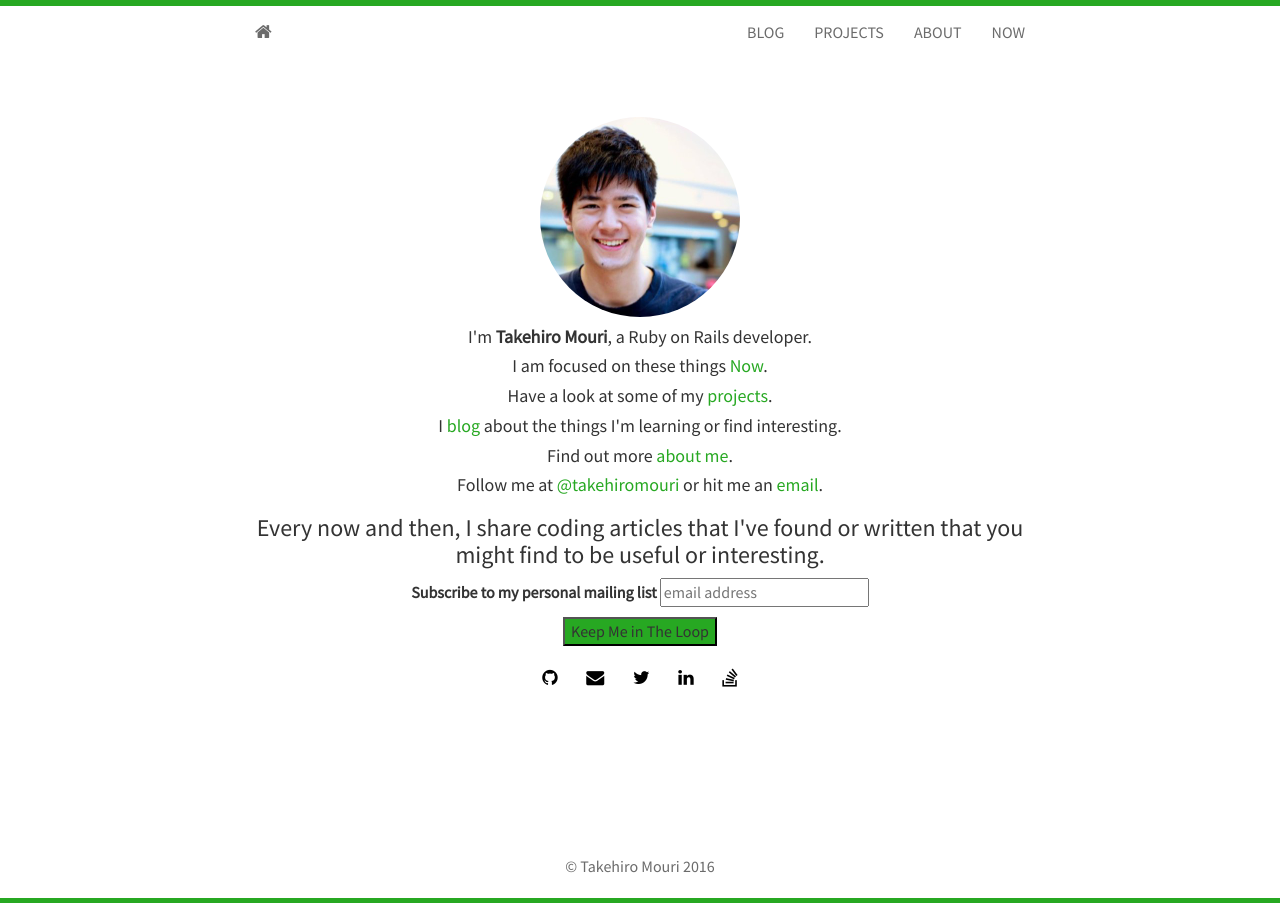
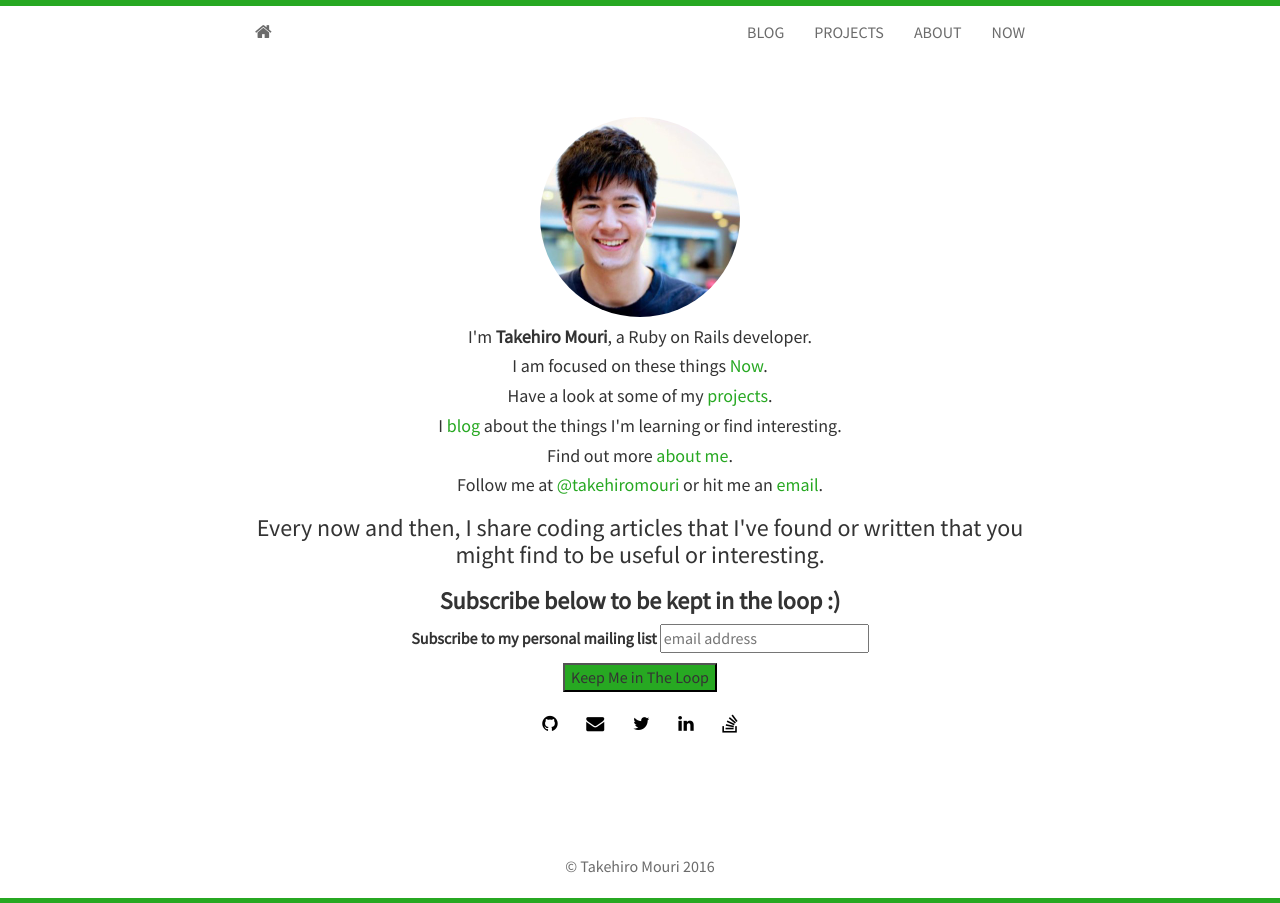
Before and after one commit to poudelmadhav/takehiromouri.github.io, a Jekyll site: the page built from index.html, in a window 1280 px wide. Built offline with Jekyll 4.4.1, drawn with Linux system fonts in a browser that asks for light colours; nearby versions of some CDN libraries; Markdown is read by kramdown in place of the engine named in the settings; the list of posts is cut into pages by our own code; comment, search, counter and statistics services are not loaded.

Commit message:
change subscribe text

```diff
--- a/_includes/subscribe.html
+++ b/_includes/subscribe.html
@@ -1,5 +1,5 @@
 <div class="subscribe">
-  <h2>If you found this post useful, sign up for my personal mailing list. Every now and then, I share coding articles that I've found or written that you might find to be useful or interesting.</h2>
+  <h2>If you found this post useful, sign up for my personal mailing list below. Every now and then, I share coding articles that I've found or written that you might find to be useful or interesting.</h2>
       <!-- Begin MailChimp Signup Form -->
   <link href="//cdn-images.mailchimp.com/embedcode/slim-10_7.css" rel="stylesheet" type="text/css">
   <style type="text/css">
--- a/index.html
+++ b/index.html
@@ -16,6 +16,7 @@ layout: home
 
 
 	  <h3>Every now and then, I share coding articles that I've found or written that you might find to be useful or interesting.</h3>
+	  <h3><strong>Subscribe below to be kept in the loop :)</strong></h3>
 		<!-- Begin MailChimp Signup Form -->
 		<link href="//cdn-images.mailchimp.com/embedcode/slim-10_7.css" rel="stylesheet" type="text/css">
 		<style type="text/css">
```
Also changed, not shown: 9 other files.
